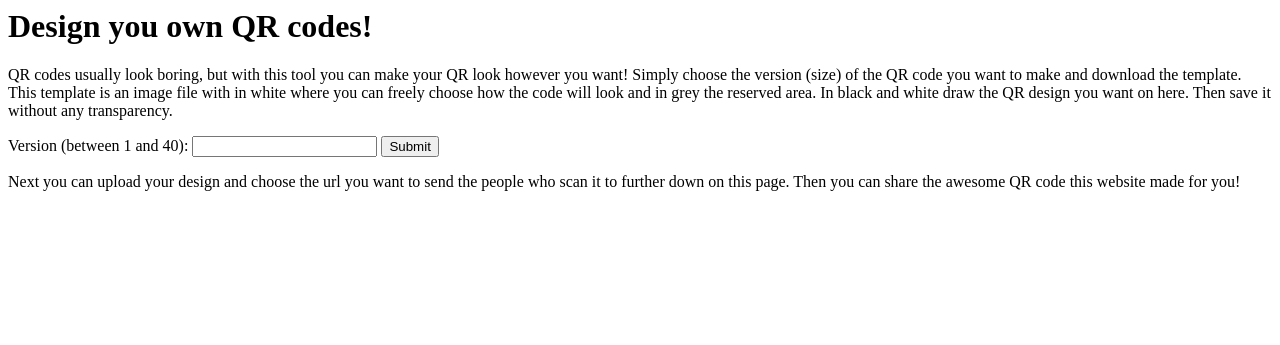
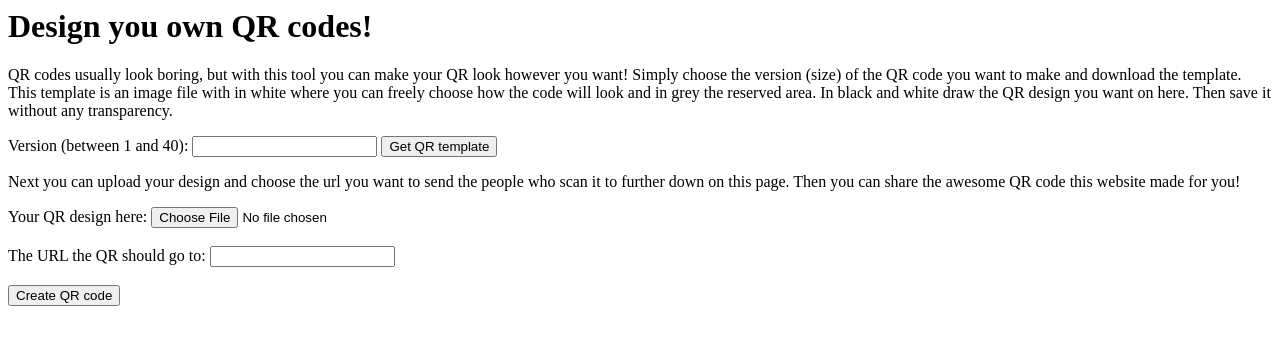
Before and after one commit to raatmarien/my-qr.art, a Django app: page / in a window 1280 px wide. Shown: the top 345 px of the page. Run offline with Django 3.2, Linux system fonts and the light colour scheme.

Commit message:
Add create QR code option

```diff
--- /dev/null
+++ b/qr_app/forms.py
@@ -0,0 +1,6 @@
+from django import forms
+
+
+class CreateQRForm(forms.Form):
+    qrurl = forms.CharField(max_length=200)
+    qrdesign = forms.FileField()
--- a/qr_app/templates/qr_app/index.html
+++ b/qr_app/templates/qr_app/index.html
@@ -12,9 +12,22 @@
   <label for="version">Version (between 1 and 40):</label>
   <input type="number" id="version" name="version" min="1" max="40 ">
 
-  <input type="submit" value="Submit">
+  <input type="submit" value="Get QR template" >
 </form>
 
 <p>Next you can upload your design and choose the url you want to send
   the people who scan it to further down on this page. Then you can
   share the awesome QR code this website made for you!</p>
+
+<form action="/create_qr/" enctype="multipart/form-data" method="POST" >{% csrf_token %}
+  <label for="qrdesign">Your QR design here:</label>
+  <input type="file" id="qrdesign" name="qrdesign">
+
+  <br><br>
+
+  <label for="qrurl">The URL the QR should go to:</label>
+  <input type="url" id="qrurl" name="qrurl">
+
+  <br><br>
+  <input type="submit" value="Create QR code" >
+</form>
--- a/qr_app/urls.py
+++ b/qr_app/urls.py
@@ -5,4 +5,5 @@ from . import views
 urlpatterns = [
     path('', views.index, name='index'),
     path('qr_template/', views.qr_template, name='qr_template'),
+    path('create_qr/', views.create_qr, name='create_qr'),
 ]
--- a/qr_app/views.py
+++ b/qr_app/views.py
@@ -1,6 +1,8 @@
 from django.shortcuts import HttpResponse, render
+import tempfile
+
 import qr_app.qrmap as qrmap
-import tempfile
+from .forms import CreateQRForm
 
 
 # Create your views here.
@@ -28,3 +30,34 @@ def qr_template(request):
             return HttpResponse(f.read(), content_type="image/png")
     except IOError:
         return HttpResponse(f'Error creating QR template')
+
+
+def get_temp_name():
+    return '/tmp/' + next(tempfile._get_candidate_names()) + '.png'
+
+
+def save_file(f):
+    filename = get_temp_name()
+    with open(filename, 'wb+') as destination:
+        for chunk in f.chunks():
+            destination.write(chunk)
+    return filename
+
+
+def create_qr(request):
+    if request.method == 'POST':
+        form = CreateQRForm(request.POST, request.FILES)
+        if True:#form.is_valid():
+            qrdesign = request.FILES.get('qrdesign', None)
+            filename = save_file(qrdesign)
+            qr = qrmap.create_qr_from_design(
+                filename, 'HTTPS://MY-QR.ART/R', 'alphanumeric', 'L')
+
+            qrfile = get_temp_name()
+            qr.png(qrfile, scale=5)
+            with open(qrfile, "rb") as f:
+                return HttpResponse(f.read(), content_type="image/png")
+        else:
+            return HttpResponse('Form invalid')
+    else:
+        return HttpResponse('Only accessible as POST')
```
Also changed, not shown: qr_app/qrmap.py (+11 -22 lines).
